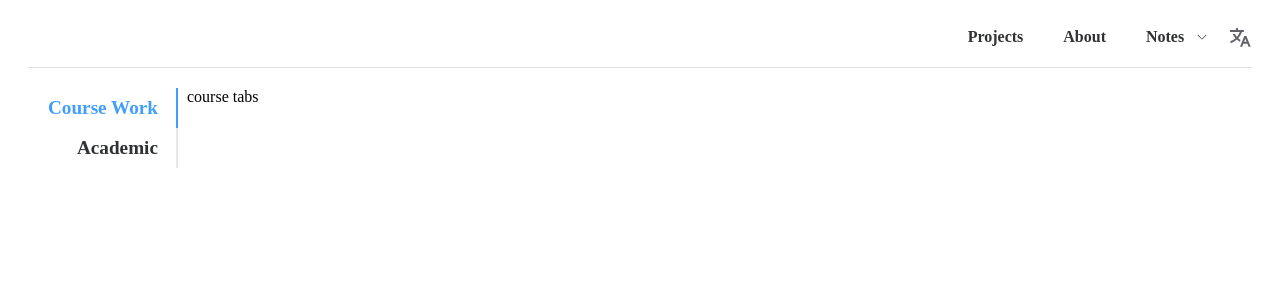
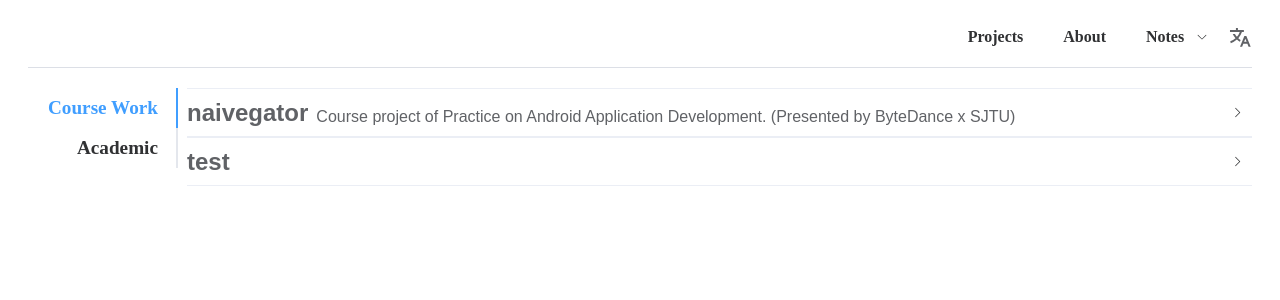
Before and after one commit to floudk/floudk.github.io, a Vue app: page /#/projects in a window 1280 px wide. Shown: the top 300 px of the page. Built offline with nearby package versions, Linux system fonts and the light colour scheme.

Commit message:
project title and brief

```diff
--- a/components.d.ts
+++ b/components.d.ts
@@ -7,6 +7,8 @@ export {}
 
 declare module 'vue' {
   export interface GlobalComponents {
+    ElCollapse: typeof import('element-plus/es')['ElCollapse']
+    ElCollapseItem: typeof import('element-plus/es')['ElCollapseItem']
     ElContainer: typeof import('element-plus/es')['ElContainer']
     ElDropdown: typeof import('element-plus/es')['ElDropdown']
     ElDropdownItem: typeof import('element-plus/es')['ElDropdownItem']
@@ -22,6 +24,7 @@ declare module 'vue' {
     ElTableColumn: typeof import('element-plus/es')['ElTableColumn']
     ElTabPane: typeof import('element-plus/es')['ElTabPane']
     ElTabs: typeof import('element-plus/es')['ElTabs']
+    ElText: typeof import('element-plus/es')['ElText']
     Header: typeof import('./src/components/Header.vue')['default']
     ProjectList: typeof import('./src/components/ProjectList.vue')['default']
     RouterLink: typeof import('vue-router')['RouterLink']
--- a/src/components/ProjectList.vue
+++ b/src/components/ProjectList.vue
@@ -1,14 +1,47 @@
 <template>
-    <div>{{ data.tabDescription }}</div>
-  </template>
+    <el-collapse class="project-collapse" v-model="activeName" accordion v-for="(project, index) in data.projects">
+      <el-collapse-item :name="index">
+        <template #title >
+          <el-text class="project-title mx-1">
+            {{project.name}}
+          </el-text>
+          <el-text class="project-brief mx-1" truncated>
+            {{ project.brief }}
+          </el-text>
+        </template>
+      </el-collapse-item>
+    </el-collapse>
+</template>
 
 
 
 <script lang="ts" setup>
-import { defineProps } from 'vue';
 // @ts-ignore
 import { ProjectData } from '@/data';
+import { ref } from 'vue'
+
+const activeName = ref('0')
+
 const props = defineProps<{
   data: ProjectData;
 }>();
 </script>
+
+<style>
+
+.project-collapse {
+  --el-collapse-header-height: 3rem;
+}
+.project-title{
+  font-weight: 600;
+  font-size: 1.5rem;
+}
+
+
+.project-brief{
+  font-size: 1rem;
+  padding-left: .5rem;
+  padding-top: .5rem;
+}
+
+</style>
--- a/src/data.ts
+++ b/src/data.ts
@@ -1,16 +1,40 @@
+import type { ListCache } from 'element-plus';
 import { ref } from 'vue';
 
 
 // data used in page/Projects.vue to transmit data to the child component/ProjectList.vue
+interface Project {
+    name: string;
+    brief: string;
+    githubUrl: string;
+    role: Array<string>;
+}
+
 export interface ProjectData {
     tabDescription: string;
+    projects: Array<Project>;
 }
 export const courseProps = ref<ProjectData>({
-    tabDescription: 'course tabs'
+    tabDescription: 'course tabs',
+    projects: [
+        {
+            name: "naivegator",
+            brief: "Course project of Practice on Android Application Development. (Presented by ByteDance x SJTU)",
+            githubUrl: 'https://github.com/Purewhite2019/naivegator',
+            role: ['developer'],
+        },
+        {
+            name: "test",
+            brief: "",
+            githubUrl: 'https://github.com/Purewhite2019/naivegator',
+            role: ['developer'],
+        },
+    ]
 });
 
 export const academicProps = ref<ProjectData>({
-    tabDescription: 'academic tabs'
+    tabDescription: 'academic tabs',
+    projects: [],
 });
 
 
```
